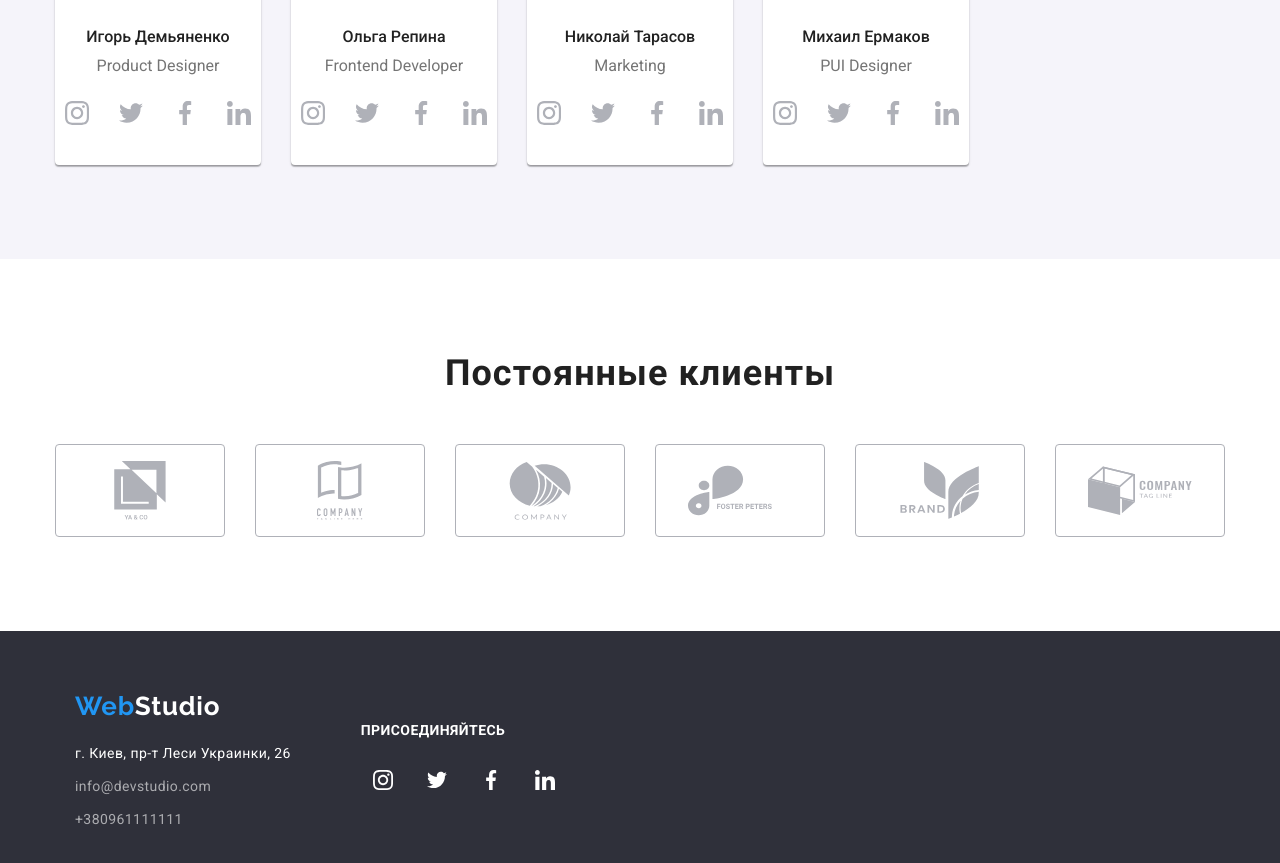
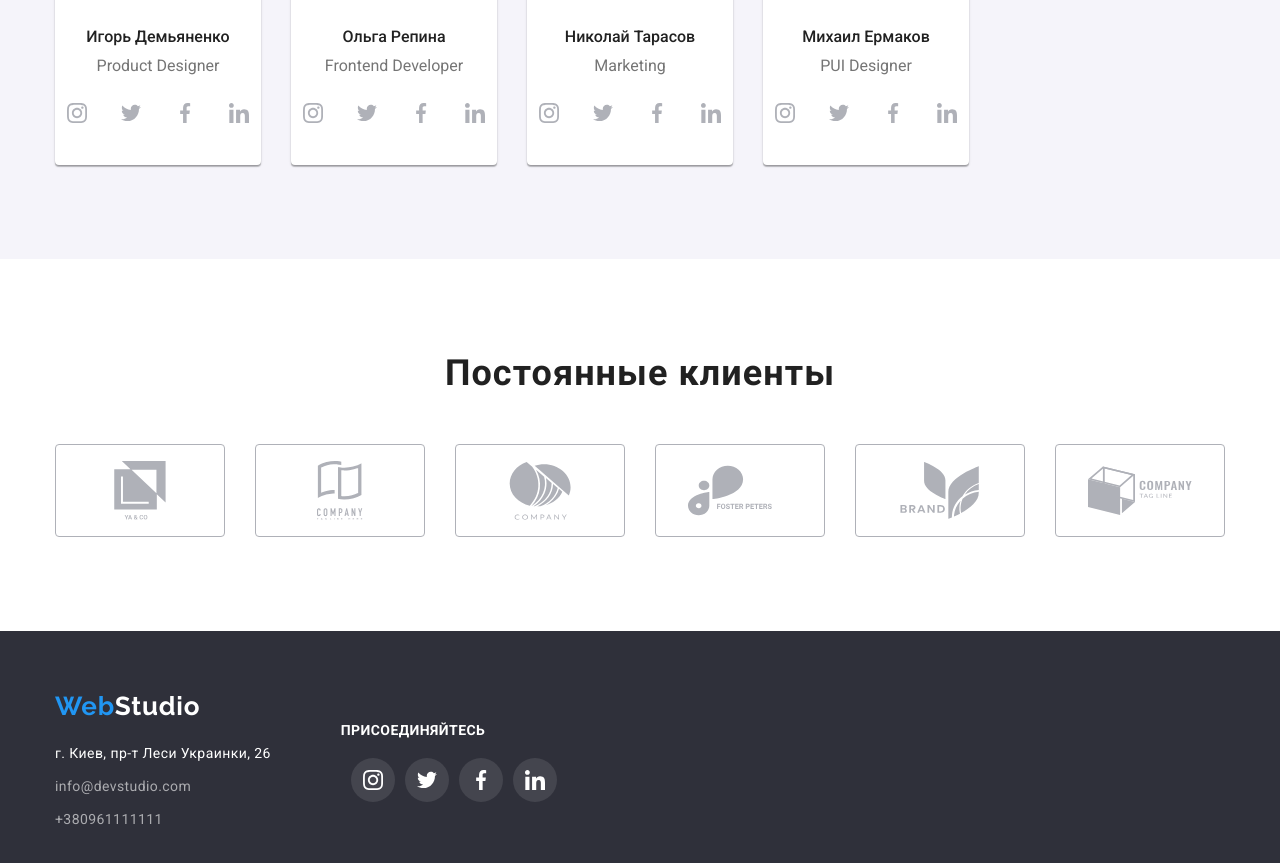
Before and after one commit to VladislavBVV/goit-markup-hw-04, a plain HTML site: page index.html in a window 1280 px wide. Shown: the part 1771-2634 px from the top of the page. Drawn offline with nearby package versions, Linux system fonts and the light colour scheme.

Commit message:
Made social-icons

```diff
--- a/CSS/styles1.css
+++ b/CSS/styles1.css
@@ -151,11 +151,6 @@ color: #212121;
 cursor: pointer;
 }
 
-.link:hover,
-.link:focus {
-text-decoration: none;
-   color: var(--accent)
-}
 
 .link-current {
     color: var(--accent);
@@ -170,8 +165,7 @@ text-decoration: none;
 .contacts .item {
     display: inline-flex;
     align-items: center;
-/* padding-top: 30px;
-padding-bottom: 30px; */
+
 
 }
 
@@ -183,13 +177,13 @@ padding-bottom: 30px; */
 
 }
 
-
-
 .phone {
     display: block;
     margin-right: 10px;
     fill: #757575;
 }
+
+
 
 .phone-link {
     margin-right: 10px;
@@ -203,22 +197,39 @@ padding-bottom: 30px; */
 .contacts .link {
     color: #757575;
 }
-.contacts, .link:hover,
-.contacts, .link:focus {
+
+
+
+
+.icon-phone:hover,
+.icon-phone:focus{
+    fill: var(--accent)
+} */
+
+
+
+.contacts, .link, :hover,
+.contacts, .link:focus{
     color: var(--accent)
 }
 
+.link :hover, .icon-mail,
+.link :focus, .icon-mail {
+    fill: var(--accent)
+}
 
+.icon-mail .link .mail-link:hover,
+.icon-mail .link .mail-link:focus {
+text-decoration: none;
+   color: var(--accent)
+}
 
 .icon-mail:hover .link,
 .icon-mail:focus .link{
     fill: var(--accent)
 }
 
-.icon-phone:hover .link,
-.icon-phone:focus .link{
-    fill: var(--accent)
-}
+
 
 
 
@@ -465,47 +476,19 @@ margin-bottom: 16px;
     display: flex;
     width: 100%;
     height: 100%;
-    padding: 5px 5px 5px 5px;
     border-radius: 50%;
     align-items: center;
     justify-content: center;
     fill: #AFB1B8;
 
 
-
 }
-
-.icons {
-    width: 100%;
-    height: 100%;
-    display: flex;
-    align-items: center;
-    justify-content: center;
-    padding-top: 5px;
-    padding-left: 5px;
-    padding-right: 5px;
-    padding-bottom: 5px;
-}
-
-/* .icons {
-
-    fill: #AFB1B8;
-} */
-
-
 
 .social-link:hover,
 .social-link:focus {
     background-color: var(--accent);
+    fill: #ffffff;
 }
-
-.social-link:hover .icons,
-.social-link:focus .icons{
-    fill: #FFFFFF;
-}
-
-
-
 
 
 
@@ -533,7 +516,9 @@ display: flex;
 
 
 .clients-link {
-    display: block;
+    display: flex;
+    align-items: center;
+    justify-content: center;
     border:1px solid #AFB1B8;
     border-radius:4px;
 }
@@ -541,7 +526,6 @@ display: flex;
 .clients-icons {
     width: 100%;
     height: 100%;
-    display: flex;
     padding: 16px 32px;
     fill: #AFB1B8
 
@@ -550,22 +534,16 @@ display: flex;
 
 .clients-link:hover .clients-icons,
 .clients-link:focus .clients-icons{
+    border-color: 1px solid #2196F3;
     fill: var(--accent);
+
 }
 
 .clients-link:hover,
 .clients-link:focus {
-    border: 1px solid #2196F3;
-border-radius: 4px;
-
+    border-color: var(--accent);
 
 }
-
-
-
-
-
-
 
 
 /* --------------------------------Portfolio----------------------------- */
@@ -601,7 +579,8 @@ border-radius: 4px;
 
 .main-portfolio {
     background-color: var(--worksbcg);
-padding: 94px;
+padding-top:94px;
+padding-bottom:94px
 }
 
 
@@ -775,13 +754,19 @@ text-decoration: none;
 
 /* -----------------------------------Footer social----------------------------- */
 
+.footer {
+    padding-top: 60px;
+    padding-bottom: 60px;
+    padding-left: 0;
+    padding-right: 0;
+}
+
 .footer > .container {
     display: flex;
     align-items: center;
 }
 
 .adress{
-
     text-align: left;
     margin-right: 70px;
 
@@ -806,18 +791,34 @@ color: #FFFFFF;
 
 .footer-social {
     display: flex;
-    padding-left: 0px;
+    justify-content: center;
+
+}
+
+.social-footer {
+    margin-left: 10px;
+    width: 44px;
+    height: 44px;
+
+}
+
+
+.footer-link {
+display: flex;
+    width: 100%;
+    height: 100%;
+
+    border-radius: 50%;
+    align-items: center;
+    justify-content: center;
+    background-color: rgba(255, 255, 255, 0.1);
+    fill: #FFFFFF;
 
 
 }
 
-.social {
-display: flex;
-    margin-right: 0px;
-    margin-left: 10px;
-    width: 44px;
-    height: 44px;
-
+.footer-icons {
+    fill: #ffffff;
 }
 
 .social:first-child {
@@ -829,37 +830,8 @@ display: flex;
 }
 
 
-.footer-icons {
-    display: flex;
-    width: 100%;
-    height: 100%;
-    margin-left: 0;
-    padding: 12px 12px 12px 12px;
-    fill: #FFFFFF;
-
-}
-
-.footer-link {
-display: flex;
-    width: 100%;
-    height: 100%;
-
-    border-radius: 50%;
-    align-items: center;
-    justify-content: center;
-    fill: #FFFFFF;
-
-
-}
-
-
-
 .footer-link:hover,
 .footer-link:focus {
+    fill: #FFFFFF;
     background-color: var(--accent);
 }
-
-.footer-link:hover .icons,
-.footer-link:focus .icons{
-    fill: #FFFFFF;
-}
--- a/index.html
+++ b/index.html
@@ -139,17 +139,21 @@
             <p class="bottomphotounderline">PUI Designer</p>
             <ul class="social-info">
                 <li class="social"><a href="" class="social-link link">
-                    <svg class="icons">
-                    <use href="./IMG/symbol-defs.svg#icon-instagram"></use>
+                    <svg class="icons" width="20" height="20">
+                    <use href="./IMG/symbol-defs.svg#icon-instagram">
+                    </use>
                     </svg>
                 </a></li>
-                <li class="social"><a href="" class="social-link link"><svg class="icons" width="20" height="20">
+                <li class="social"><a href="" class="social-link link">
+                    <svg class="icons" width="20" height="20">
                     <use href="./IMG/symbol-defs.svg#icon-twitter"></use>
                     </svg></a></li>
-                <li class="social"><a href="" class="social-link link"><svg class="icons" width="20" height="20">
+                <li class="social"><a href="" class="social-link link">
+                    <svg class="icons" width="20" height="20">
                     <use href="./IMG/symbol-defs.svg#icon-facebook"></use>
                     </svg></a></li>
-                <li class="social"><a href="" class="social-link link"><svg class="icons" width="20" height="20">
+                <li class="social"><a href="" class="social-link link">
+                    <svg class="icons" width="20" height="20">
                     <use href="./IMG/symbol-defs.svg#icon-linkedin"></use>
                     </svg></a></li>
             </ul>
@@ -209,20 +213,20 @@
         <div class="footer-join">
         <h3 class="footer-title">Присоединяйтесь</h3>
         <ul class="footer-social">
-            <li class="social"><a href="" class="footer-link link">
+            <li class="social-footer"><a href="" class="footer-link link">
                 <svg class="footer-icons" width="20" height="20">
                 <use href="./IMG/symbol-defs.svg#icon-instagram"></use>
                 </svg>
             </a></li>
-            <li class="social"><a href="" class="footer-link link">
+            <li class="social-footer"><a href="" class="footer-link link">
                 <svg class="footer-icons" width="20" height="20">
                 <use href="./IMG/symbol-defs.svg#icon-twitter"></use>
                 </svg></a></li>
-            <li class="social"><a href="" class="footer-link link">
+            <li class="social-footer"><a href="" class="footer-link link">
                 <svg class="footer-icons" width="20" height="20">
                 <use href="./IMG/symbol-defs.svg#icon-facebook"></use>
                 </svg></a></li>
-            <li class="social"><a href="" class="footer-link link">
+            <li class="social-footer"><a href="" class="footer-link link">
                 <svg class="footer-icons" width="20" height="20">
                 <use href="./IMG/symbol-defs.svg#icon-linkedin"></use>
                 </svg></a>
```
Also changed, not shown: portfolio.html (+2 -2 lines), 1 other file.
